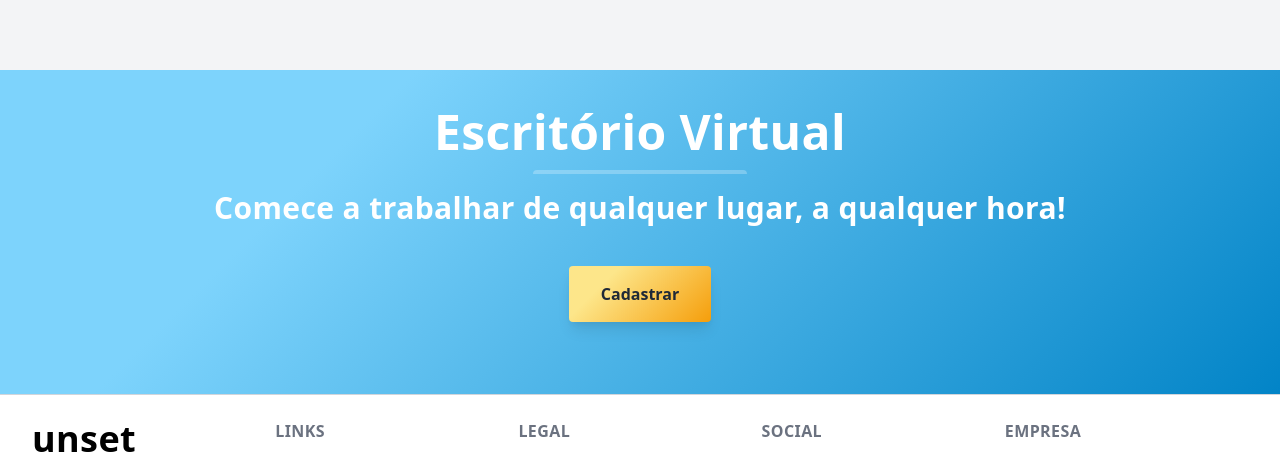
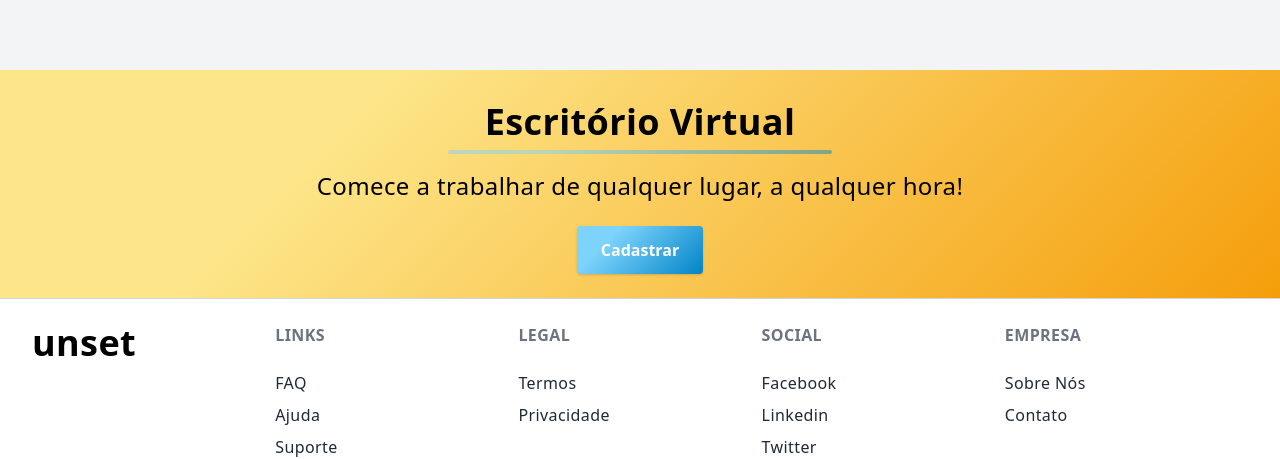
Before and after one commit to gugazimmermann/pocz-projects-website, a React (Create React App) app: page / in a window 1280 px wide. Shown: the part 2615-3074 px from the top of the page. Built offline with nearby package versions, Linux system fonts and the light colour scheme; no server answers.

Commit message:
refactor action

```diff
--- a/src/components/action/Action.tsx
+++ b/src/components/action/Action.tsx
@@ -1,30 +1,16 @@
 import { ReactElement } from 'react';
+import LANG from '../../lang/pt-BR';
+import RegisterButton from '../shared/RegisterButton';
+import Title from '../shared/Title';
 
-export function Action(): ReactElement {
-  const appSite = process.env.REACT_APP_PROJECT_APP_URL;
-
+export default function Action(): ReactElement {
   return (
-    <section className="gradient w-full mx-auto text-center pt-6 pb-12">
-      <h2 className="w-full my-2 text-5xl font-black leading-tight text-center text-white">
-        Escritório Virtual
-      </h2>
-      <div className="w-full mb-4">
-        <div className="h-1 mx-auto bg-white w-1/6 opacity-25 my-0 py-0 rounded-t" />
+    <section className="w-full border-b gradient2 text-center">
+      <div className="container mx-auto">
+        <Title title={LANG.ACTIONS.title} />
+        <h3 className="text-2xl font-base">{LANG.ACTIONS.subtitle}</h3>
+        <RegisterButton className="my-6 text-white" invert />
       </div>
-
-      <h3 className="my-4 text-3xl font-extrabold text-white">
-        Comece a trabalhar de qualquer lugar, a qualquer hora!
-      </h3>
-
-      <button
-        type="button"
-        className="gradient2 mx-auto lg:mx-0 hover:underline bg-white text-gray-800 font-bold rounded my-6 py-4 px-8 shadow-lg"
-        onClick={() => window.location.assign(`${appSite}/registar`)}
-      >
-        Cadastrar
-      </button>
     </section>
   );
 }
-
-export default Action;
```
